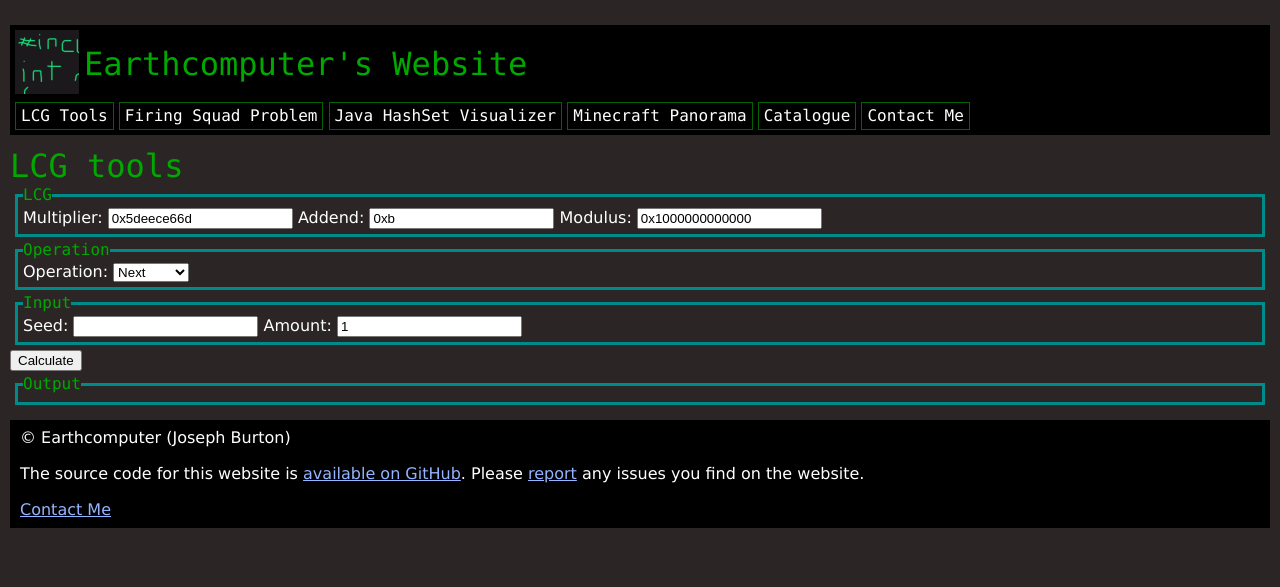
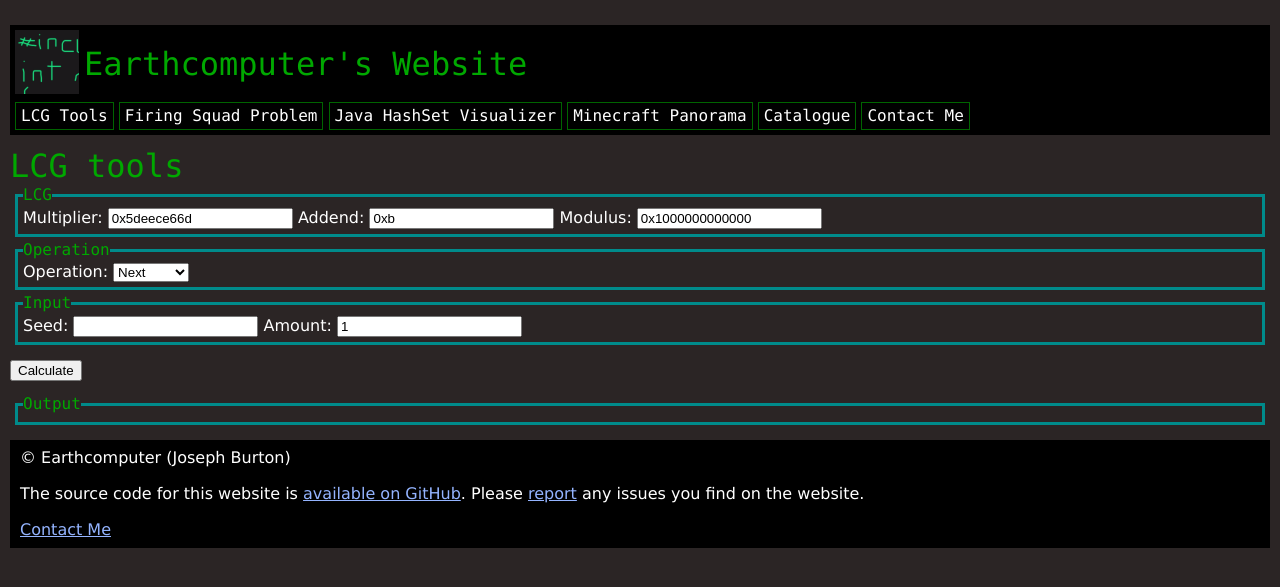
Before and after one commit to Earthcomputer/Earthcomputer.github.io, a Jekyll site: the page built from lcg.html, in a window 1280 px wide. Shown: the top 587 px of the page. Built offline with Jekyll 4.4.1, drawn with Linux system fonts in a browser that asks for light colours.

Commit message:
Add button margin

```diff
--- a/styles/shared.css
+++ b/styles/shared.css
@@ -153,6 +153,11 @@ legend {
     color: #00A800;
 }
 
+button {
+    margin-top: 10px;
+    margin-bottom: 10px;
+}
+
 .monospace {
     font-family: "Consolas", "Courier New", Courier, monospace;
 }
```
